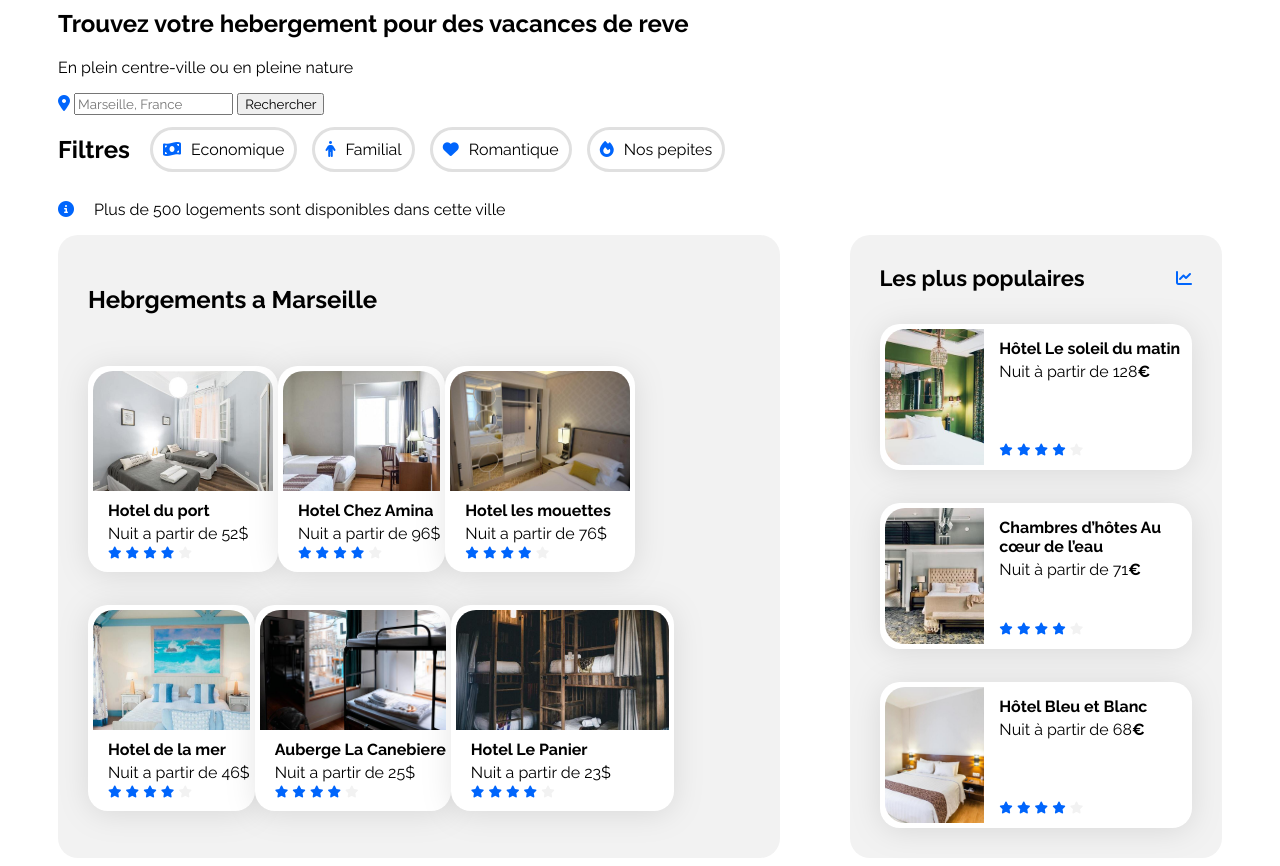
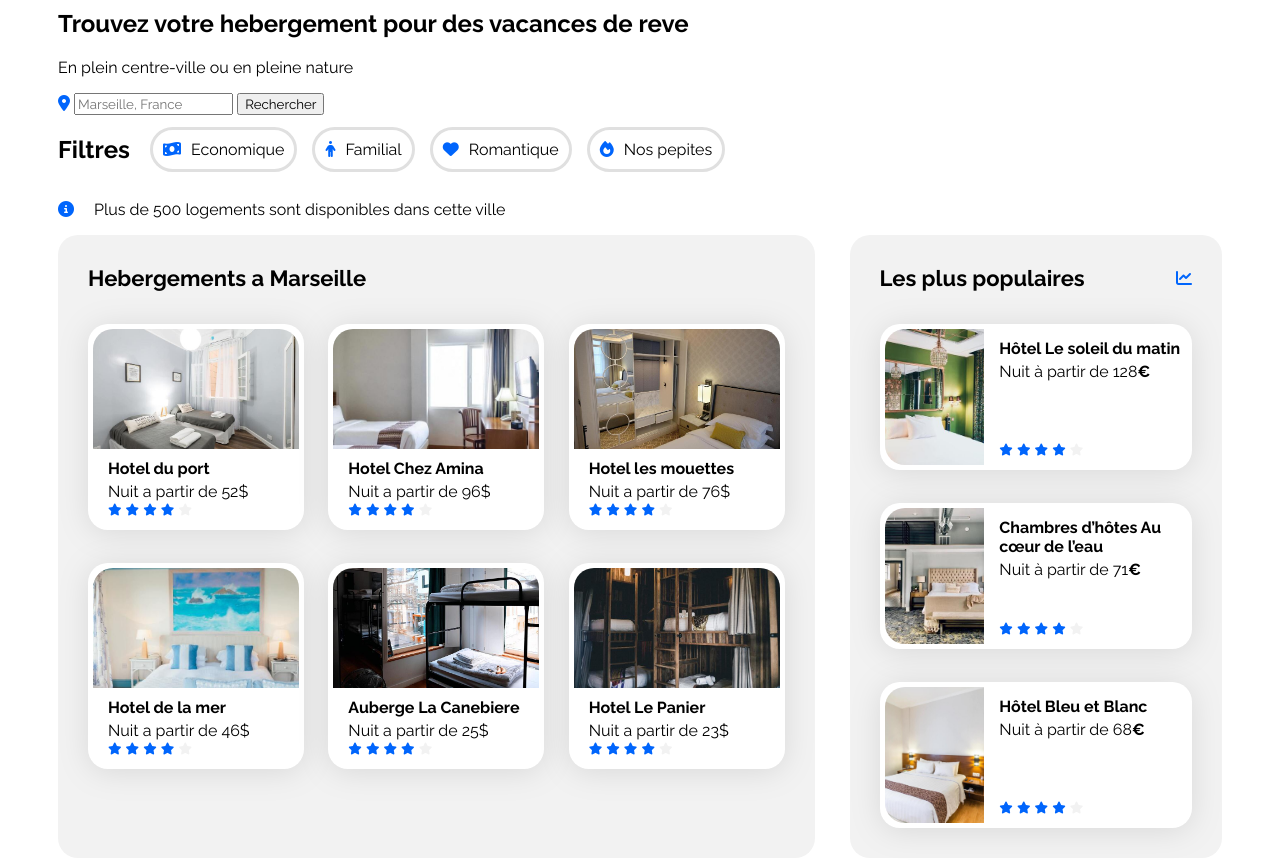
Before and after one commit to bretgwenael/Booki, a plain HTML site: page index.html in a window 1280 px wide. Shown: the part 70-936 px from the top of the page. Drawn offline with Linux system fonts and the light colour scheme.

```diff
--- a/css/style.css
+++ b/css/style.css
@@ -28,6 +28,8 @@
 a {
     color: inherit;
     text-decoration: none;
+    width: 31%;
+
 }
 
 .section-title {
@@ -140,7 +142,8 @@
 
 /****** Hebergements ***********/
 .hebergements {
-    width: 62%;
+    width: 65%;
+
 }
 
 .hebergements-title {
@@ -192,6 +195,7 @@
 .hebergements-cards {
     display: flex;
     flex-wrap: wrap;
+    justify-content: space-between;
 
 }
 
--- a/index.html
+++ b/index.html
@@ -35,8 +35,8 @@
                     <p>En plein centre-ville ou en pleine nature</p>
                 </div>
                 <div>
-                    <form class="Search-bar"  action="">
-                        <label for=""><i class="fa-solid fa-location-dot"></i></label>
+                    <form class="Search-bar"  action="#" method="get">
+                        <label for="dot-icon"><i class="fa-solid fa-location-dot"></i></label>
                         <input type="search" name="lieux" id="lieux" placeholder="Marseille, France">
                         <input type="submit" value="Rechercher">
                     </form>
@@ -68,7 +68,7 @@
             <div id="Hebergements" class="hebergements-and-populaires">
                 <section class="hebergements">
                     <div class="hebergements-title">
-                        <h2>Hebrgements a Marseille</h2>
+                        <h2 class="section-title">Hebergements a Marseille</h2>
                     </div>
                     <div class="hebergements-cards">
                         <a href="#">
```
